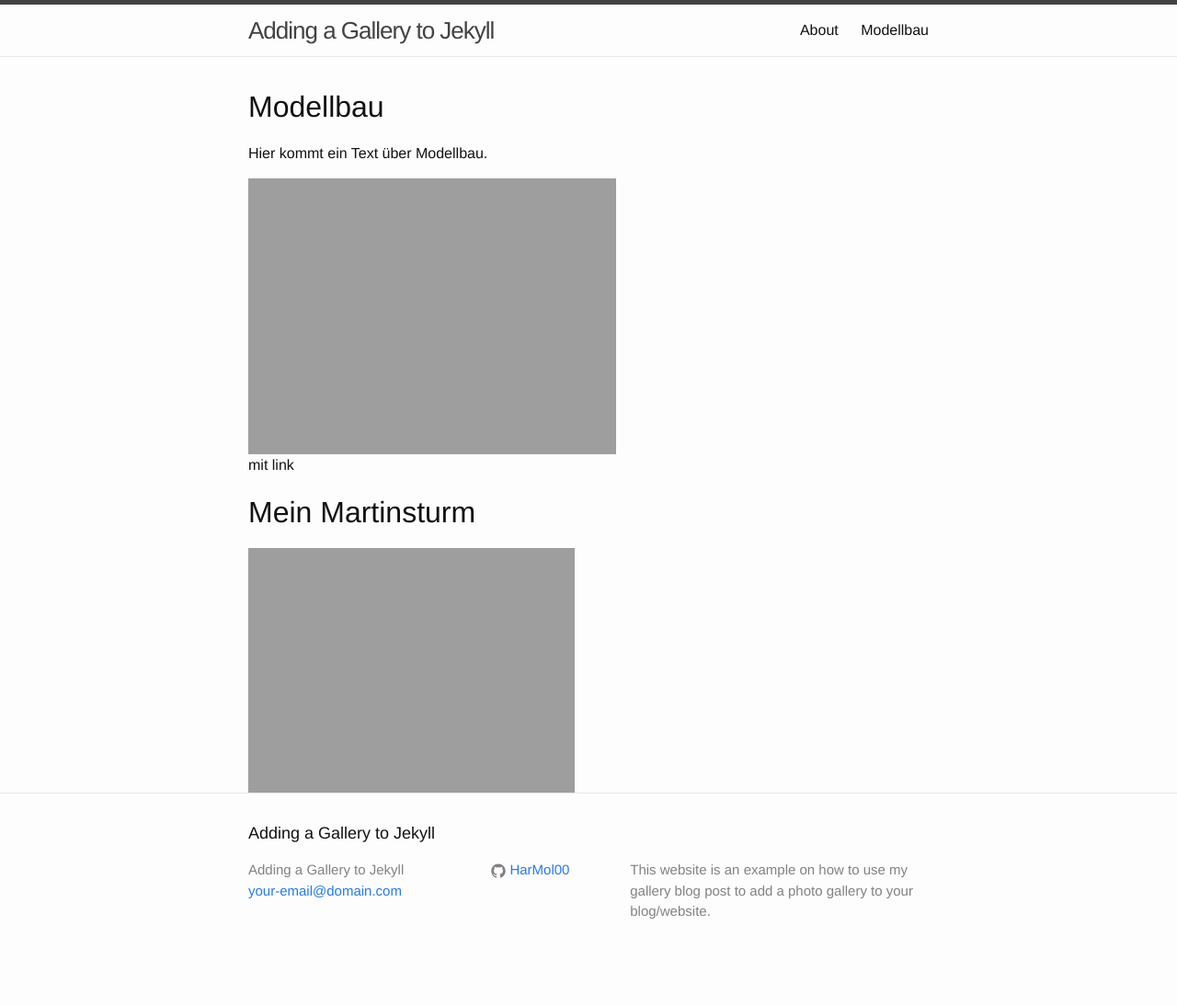
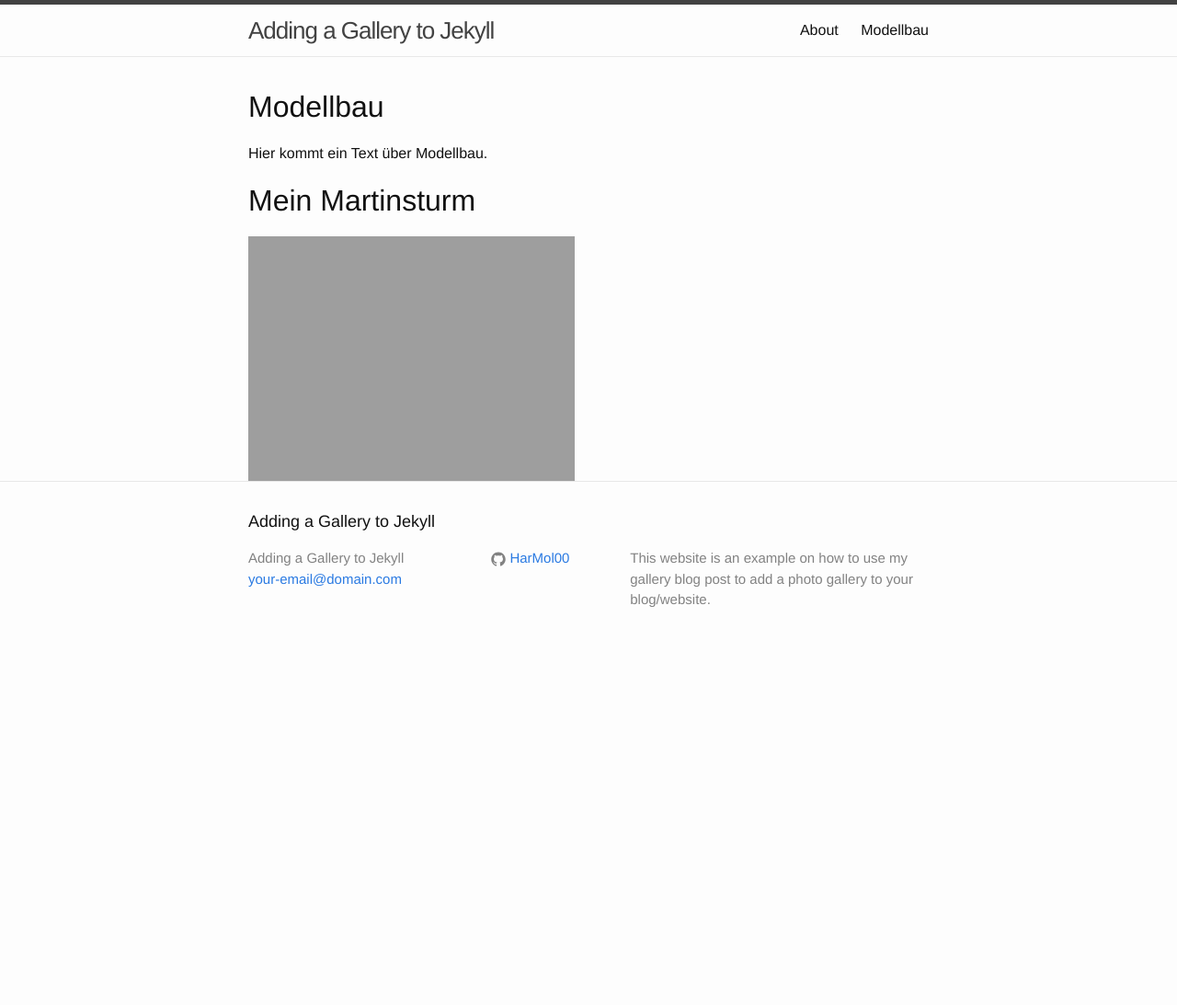
Before and after one commit to HarMol00/homepage, a Jekyll site: the page built from photography/index.html, in a window 1280 px wide. Shown: the whole page at 92% size. Built offline with Jekyll 4.4.1, drawn with Linux system fonts in a browser that asks for light colours; after the commit the page ends 900 px from its top, so only the background shows below that.

Commit message:
experiment 3

```diff
--- a/photography/index.html
+++ b/photography/index.html
@@ -7,10 +7,6 @@ permalink: /photography/
 <h1>{{ page.title }}</h1>
 
 <p>Hier kommt ein Text über Modellbau.</p>
- <a href="//HarMol00.github.io/homepage/assets/photography/martinsturm/Martinsturm01.jpg" data-responsive="" class="image">
-      <img alt="" src="//HarMol00.github.io/homepage/assets/photography/martinsturm/Martinsturm01-thumb.jpg" />
-    </a>
-	<p>mit link</p>
 
 {% assign count = 0 %}
 {% assign align = "left" %}
```
Also changed, not shown: photography/martinsturm.md (+1 -0 lines).
